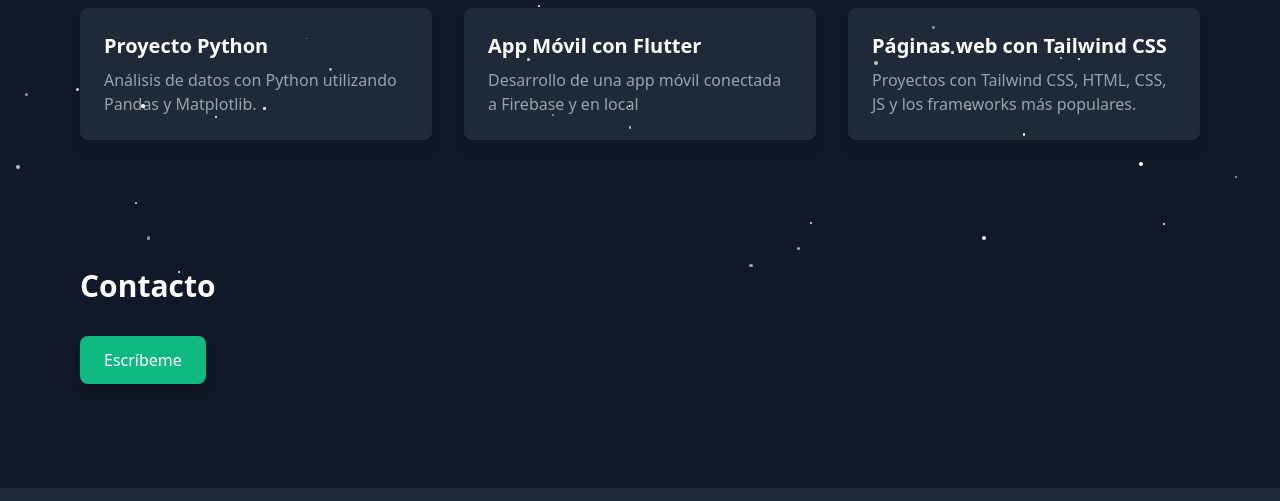
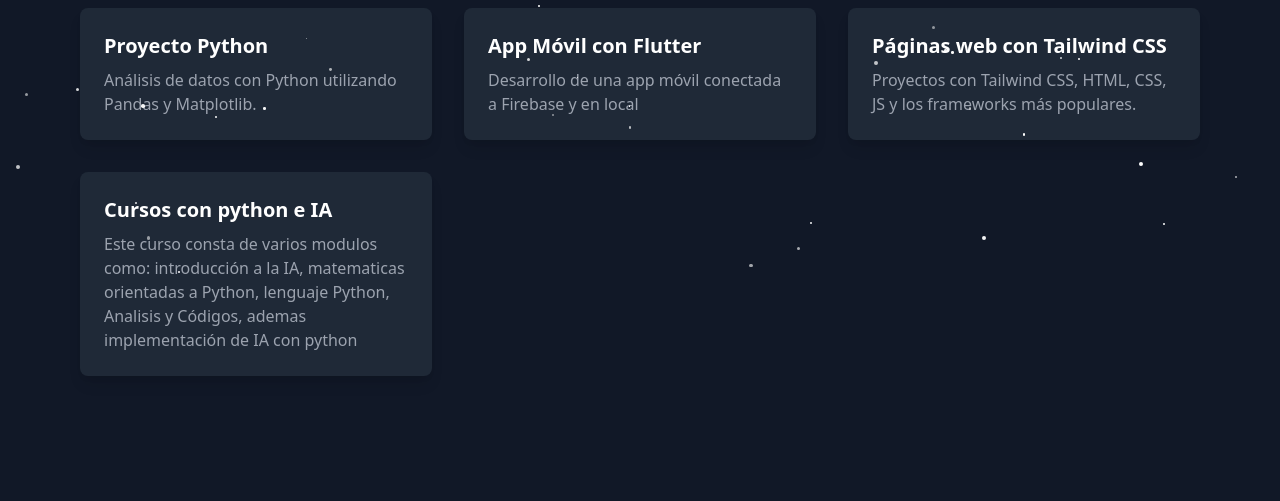
Before and after one commit to rgkutz/gabrielkutz, a plain HTML site: page index.html in a window 1280 px wide. Shown: the part 516-1017 px from the top of the page. Drawn offline with nearby package versions, Linux system fonts and the light colour scheme.

Commit message:
Update index.html
agregue una Cards nueva

Signed-off-by: rgkutz <kutzrenegabriel_pos@ucp.edu.ar>

```diff
--- a/index.html
+++ b/index.html
@@ -147,6 +147,11 @@
                     <h3 class="text-xl font-semibold text-white">Páginas web con Tailwind CSS</h3>
                     <p class="mt-2 text-gray-400">Proyectos con Tailwind CSS, HTML, CSS, JS y los frameworks más populares.</p>
                 </div>
+                 <!-- Proyecto 4 -->
+                <div class="bg-gray-800 p-6 rounded-lg shadow-lg hover:shadow-xl transition duration-300">
+                    <h3 class="text-xl font-semibold text-white">Cursos con python e IA</h3>
+                    <p class="mt-2 text-gray-400">Este curso consta de varios modulos como: introducción a la IA, matematicas orientadas a Python, lenguaje Python, Analisis y Códigos, ademas implementación de IA con python</p>
+                </div>
             </div>
         </div>
     </section>
```
